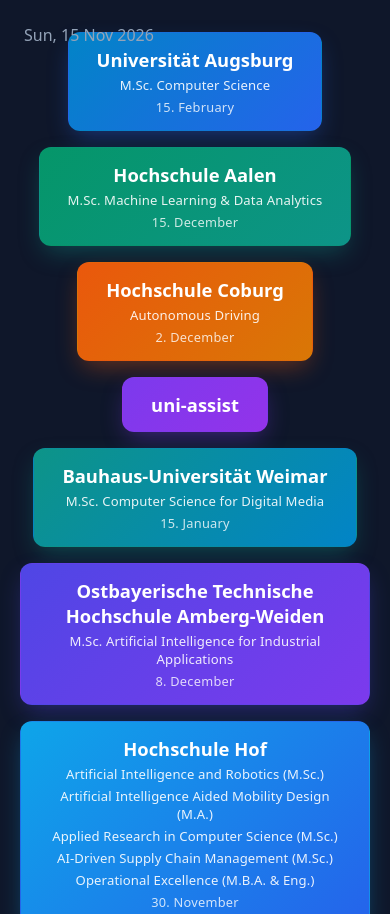
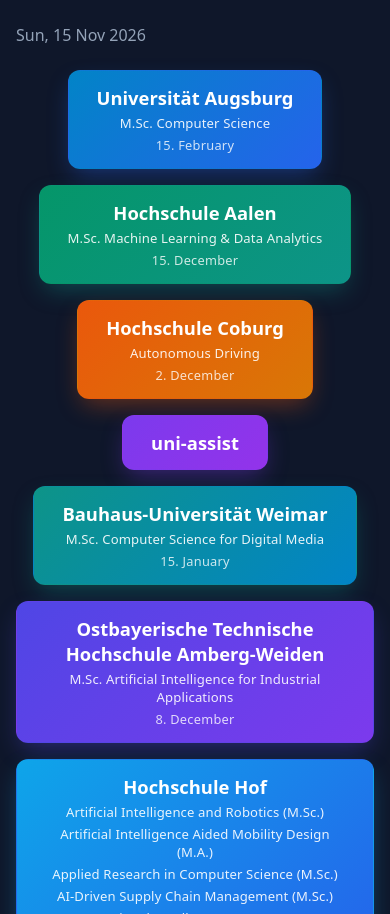
Before and after one commit to prit123-a/final, a plain HTML site: page index.html in a window 390 px wide. Shown: the top 914 px of the page. Drawn offline with Linux system fonts and the light colour scheme.

Commit message:
Add responsive spacing between date and first button on mobile

```diff
--- a/index.html
+++ b/index.html
@@ -19,6 +19,7 @@
     body {
       min-height: 100vh;
       display: flex;
+      flex-direction: column;
       align-items: center;
       justify-content: center;
       background-color: #0f172a;
@@ -34,6 +35,19 @@
       color: #94a3b8;
       font-size: 1rem;
       font-weight: 500;
+    }
+
+    @media (max-width: 640px) {
+      body {
+        justify-content: flex-start;
+        padding: 24px 16px;
+      }
+
+      .today-date {
+        position: static;
+        align-self: flex-start;
+        margin-bottom: 24px;
+      }
     }
 
     .btn-container {
```
